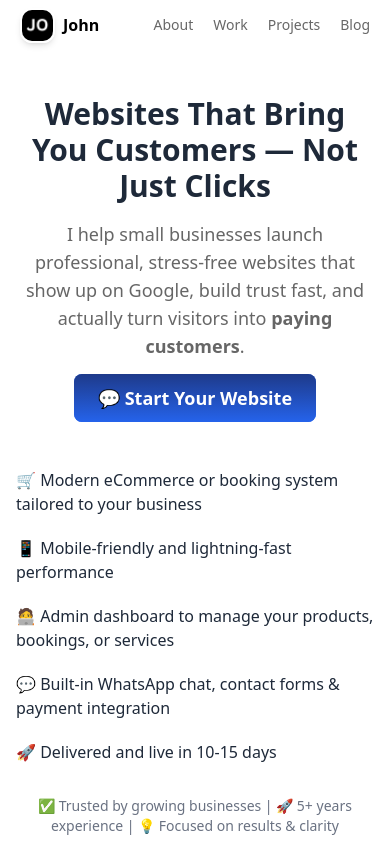
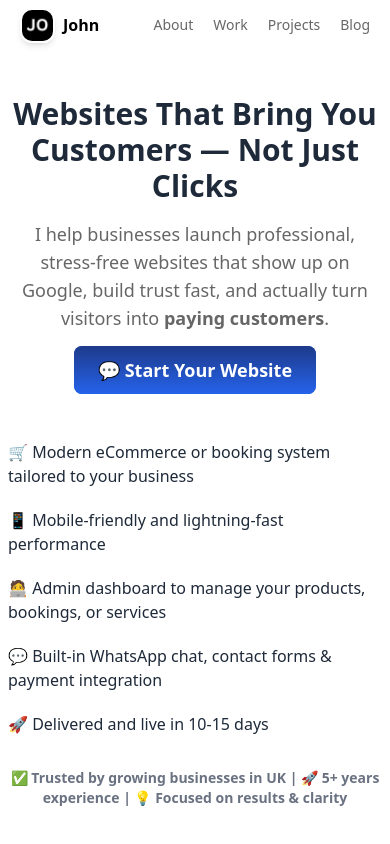
Before and after one commit to lamba01/port, a React (Vite) app: page /business in a window 390 px wide. Shown: the top 844 px of the page. Built offline with nearby package versions, Linux system fonts and the light colour scheme; no server answers.

Commit message:
made changes to business page

```diff
--- a/src/pages/business.jsx
+++ b/src/pages/business.jsx
@@ -29,16 +29,16 @@ export default function BusinessLandingPage() {
         />
       </Helmet>
 
-      <div className="bg-white text-gray-800 min-h-screen flex flex-col items-center px-4 py-10">
+      <div className="bg-white text-gray-800 min-h-screen flex flex-col items-center px-2 sm:px-4 py-10">
         <div className="max-w-5xl w-full mt-14">
           <h1 className="text-3xl sm:text-4xl font-bold text-center mb-4">
             Websites That Bring You Customers — Not Just Clicks
           </h1>
 
           <p className="text-lg text-center mb-6 sm:px-24">
-            I help small businesses launch professional, stress-free websites
-            that show up on Google, build trust fast, and actually turn visitors
-            into <strong>paying customers</strong>.
+            I help businesses launch professional, stress-free websites that
+            show up on Google, build trust fast, and actually turn visitors into{" "}
+            <strong>paying customers</strong>.
           </p>
 
           {/* FAST CTA */}
@@ -72,8 +72,8 @@ export default function BusinessLandingPage() {
             <li>🚀 Delivered and live in 10-15 days</li>
           </ul>
 
-          <div className="text-sm text-gray-500 text-center mb-12">
-            ✅ Trusted by growing businesses | 🚀 5+ years experience | 💡
+          <div className="text-sm text-gray-500 text-center mb-12 font-semibold">
+            ✅ Trusted by growing businesses in UK | 🚀 5+ years experience | 💡
             Focused on results & clarity
           </div>
           {/* TESTIMONIALS */}
@@ -262,8 +262,8 @@ export default function BusinessLandingPage() {
               </a>
             </div>
           </div>
-          <p className="text-center text-lg text-gray-500 mb-6">
-            Built with: React • Tailwind CSS
+          <p className="text-center text-lg text-gray-500 my-6 font-semibold">
+            Join 20+ businesses already growing online in the UK
           </p>
           <Blog />
           <h2 className="text-xl font-semibold mb-4">FAQs</h2>
@@ -278,6 +278,12 @@ export default function BusinessLandingPage() {
               Yes — you'll get an admin panel and short training on how to
               update products or content.
             </li>
+            <li>
+              <strong>How much does it cost?</strong> <br />
+              Pricing varies based on your project requirements. I offer
+              competitive rates and will provide a detailed quote after our
+              initial consultation.
+            </li>
           </ul>
         </div>
       </div>
```
